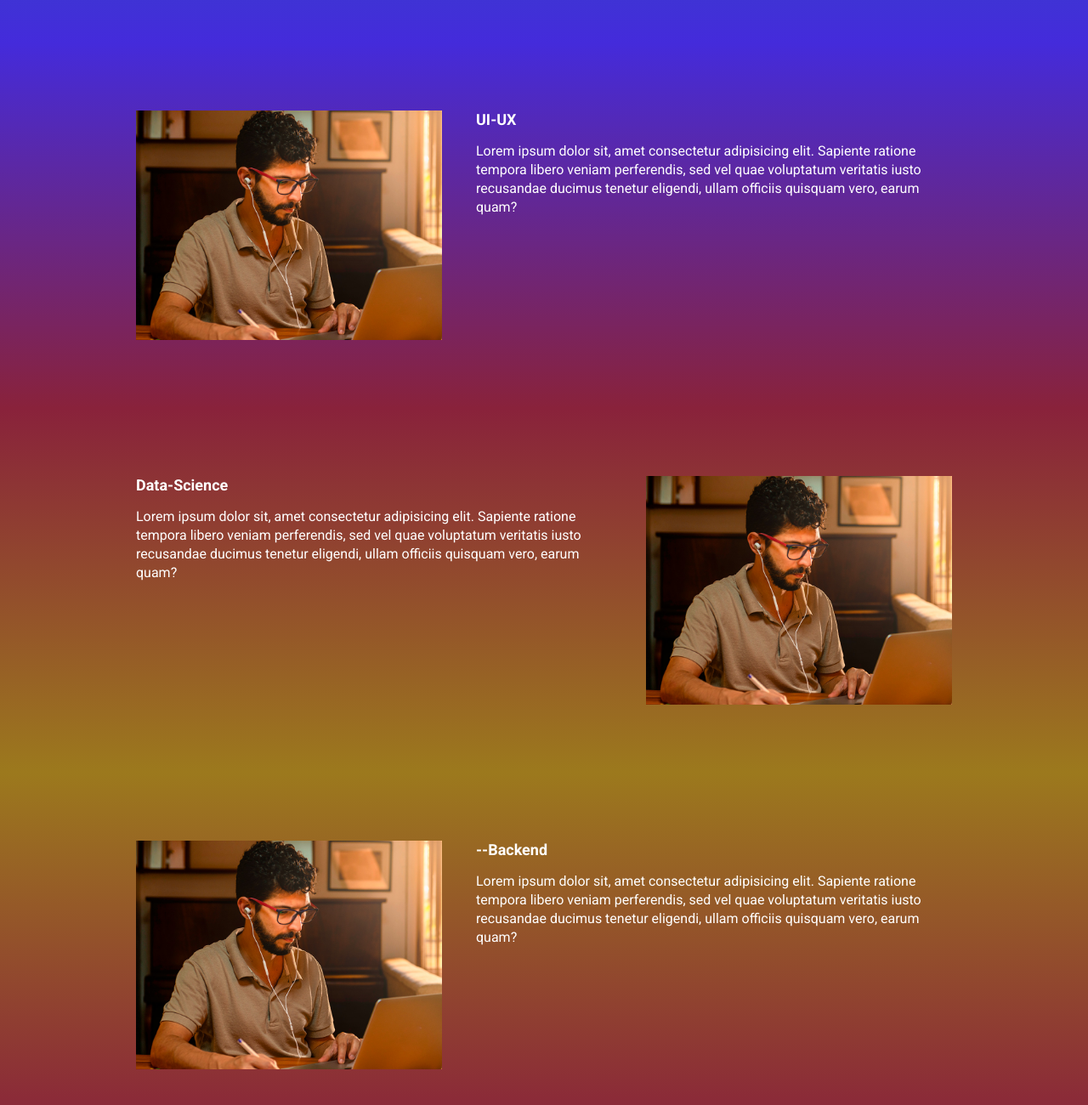
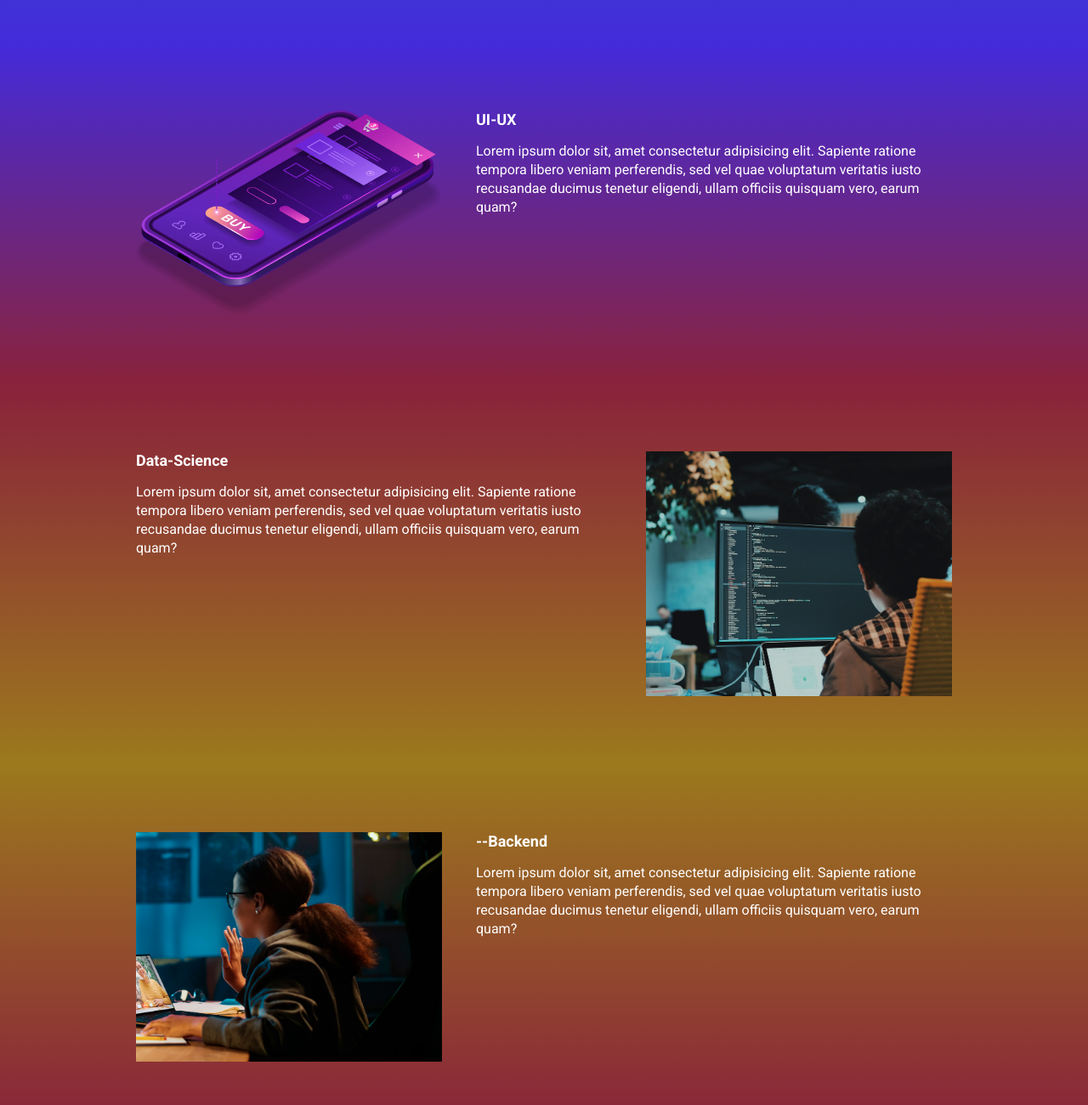
Before and after one commit to Ewerton-luiz-e-silva/ebac_tech_talks, a website built with Parcel: page src/index.html in a window 1280 px wide. Shown: the part 940-2240 px from the top of the page at 85% size. Built offline with nearby package versions, Linux system fonts and the light colour scheme.

Commit message:
alterando imagem

```diff
--- a/src/index.html
+++ b/src/index.html
@@ -57,7 +57,7 @@
                 <h2 class="event__details__title">UI-UX</h2>
                 <p class="event__details__description">Lorem ipsum dolor sit, amet consectetur adipisicing elit. Sapiente ratione tempora libero veniam perferendis, sed vel quae voluptatum veritatis iusto recusandae ducimus tenetur eligendi, ullam officiis quisquam vero, earum quam?</p>
             </div>
-            <img class="event__image" src="./images/frontend.png" alt="Front-end">
+            <img class="event__image" src="./images/ui-ux.png" alt="UI-UX">
         </div>
     </section>
 
@@ -67,7 +67,7 @@
                 <h2 class="event__details__title">Data-Science</h2>
                 <p class="event__details__description">Lorem ipsum dolor sit, amet consectetur adipisicing elit. Sapiente ratione tempora libero veniam perferendis, sed vel quae voluptatum veritatis iusto recusandae ducimus tenetur eligendi, ullam officiis quisquam vero, earum quam?</p>
             </div>
-            <img class="event__image" src="./images/frontend.png" alt="Front-end">
+            <img class="event__image" src="./images/data.png" alt="Data-Science">
         </div>
     </section>
 
@@ -77,7 +77,7 @@
                 <h2 class="event__details__title">--Backend</h2>
                 <p class="event__details__description">Lorem ipsum dolor sit, amet consectetur adipisicing elit. Sapiente ratione tempora libero veniam perferendis, sed vel quae voluptatum veritatis iusto recusandae ducimus tenetur eligendi, ullam officiis quisquam vero, earum quam?</p>
             </div>
-            <img class="event__image" src="./images/frontend.png" alt="Front-end">
+            <img class="event__image" src="./images/backend.png" alt="Back-end">
         </div>
     </section>
 
```
